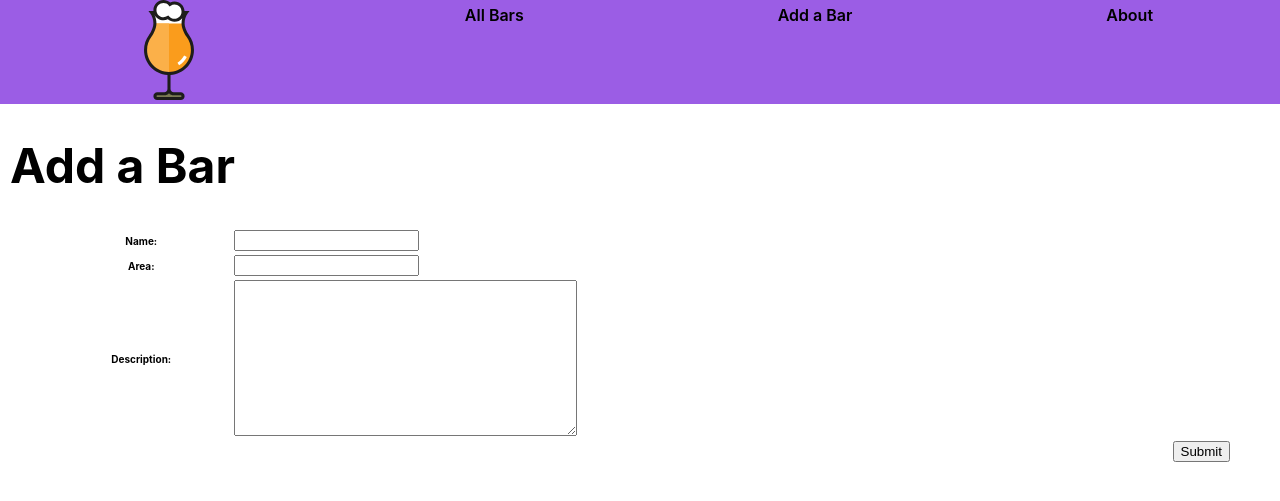
After one commit to jdiffy47/r8-or-h8, a Django app: page /bars/create/ in a window 1280 px wide. The commit adds this page. Shown: the top 501 px of the page. Run offline with Django 4.2, Linux system fonts and the light colour scheme.

Commit message:
stub up add a bar form page

```diff
--- /dev/null
+++ b/main_app/static/css/form.css
@@ -0,0 +1,20 @@
+.form-container {
+  display: flex;
+  flex-direction: column;
+  width: 100%;
+}
+
+table {
+  padding: 0 40px;
+  width: 100%;
+}
+
+
+td {
+  max-width: 60%;
+}
+
+button {
+  align-self: flex-end;
+  margin-right: 40px;
+}
--- a/main_app/templates/bars/index.html
+++ b/main_app/templates/bars/index.html
@@ -16,7 +16,7 @@
 <section>
   {% for bar in bars %}
   <div class="card">
-    <a href="/bars/{{ bar.id }}">
+    <a href="{% url 'bars_detail' bar.id %}">
       <div class="card-content">
         <div class="card-img-container">
           <img src="" alt="">
--- a/main_app/templates/base.html
+++ b/main_app/templates/base.html
@@ -23,8 +23,9 @@
         <img class="logo-img" src="{% static 'images/beerinniceglass.svg' %}" alt="A beer in a nice glass">
       </a>
     </div>
-    <li><a href="/bars">All Bars</a></li>
-    <li><a href="/about">About</a></li>
+    <li><a href="{% url 'bars_index' %}">All Bars</a></li>
+    <li><a href="{% url 'bars_create' %}">Add a Bar</a></li>
+    <li><a href="{% url 'about' %}">About</a></li>
   </nav>
   <main>
     {% block content %}
--- /dev/null
+++ b/main_app/templates/main_app/bar_form.html
@@ -0,0 +1,21 @@
+{% extends 'base.html' %}
+{% load static %}
+
+{% block head %}
+<link rel="stylesheet" type="text/css" href="{% static 'css/form.css' %}">
+{% endblock %}
+
+{% block content %}
+
+<div>
+  <h1>Add a Bar</h1>
+</div>
+<form action="" method="post" class="form-container">
+  {% csrf_token %}
+  <table>
+    {{ form.as_table }}
+  </table>
+  <button type="submit">Submit</button>
+</form>
+
+{% endblock %}
--- a/main_app/urls.py
+++ b/main_app/urls.py
@@ -5,5 +5,6 @@ urlpatterns = [
   path('', views.home, name='home'),
   path('about/', views.about, name='about'),
   path('bars/', views.bars_index, name='bars_index'),
-  path('bars/<int:bar_id>/', views.bars_detail, name='bars_detail')
+  path('bars/<int:bar_id>/', views.bars_detail, name='bars_detail'),
+  path('bars/create/', views.BarCreate.as_view(), name='bars_create')
 ]
--- a/main_app/views.py
+++ b/main_app/views.py
@@ -1,19 +1,7 @@
 from django.shortcuts import render
+from django.views.generic.edit import CreateView
 from .models import Bar
 
-
-
-# class Bar:  # Note that parens are optional if not inheriting from another class
-#   def __init__(self, name, area, description):
-#     self.name = name
-#     self.area = area
-#     self.description = description
-
-# bars = [
-#   Bar('Tellus360', 'Lancaster PA', '3 story building with rooftop'),
-#   Bar('Marion Court', 'Lancaster PA', 'Go here if you want to get shot or kicked out'),
-#   Bar('Decades', 'Lancaster PA', 'Gaming bar with arcade and bowling'),
-# ]
 
 
 def home(request):
@@ -29,3 +17,7 @@ def bars_index(request):
 def bars_detail(request, bar_id):
   bar = Bar.objects.get(id=bar_id)
   return render(request, 'bars/detail.html', { 'bar': bar })
+
+class BarCreate(CreateView):
+  model = Bar
+  fields = '__all__'
```
